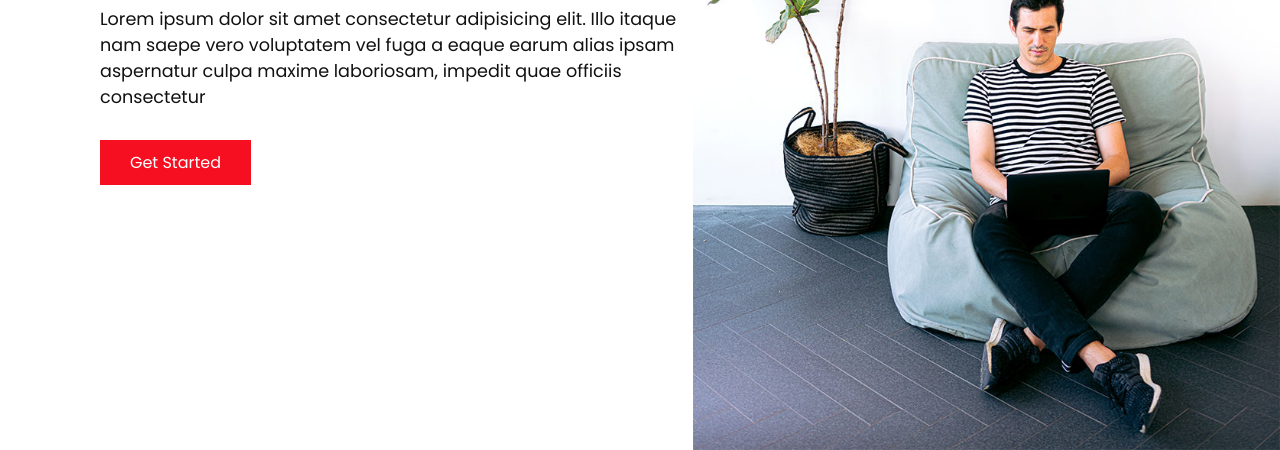
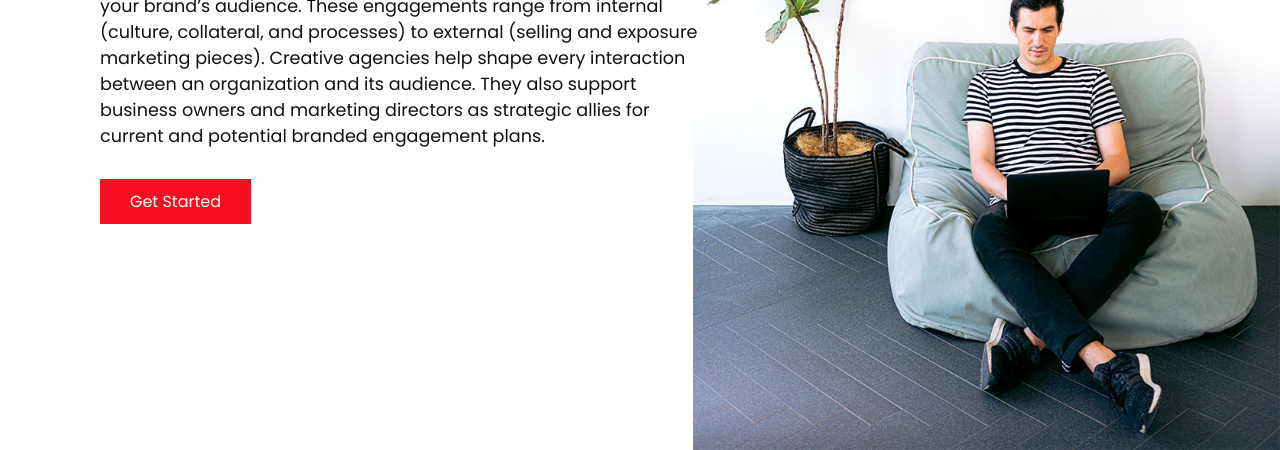
Before and after one commit to PrajwalTikhe1/Creative-Agency, a plain HTML site: page index.html in a window 1280 px wide. Shown: the part 350-800 px from the top of the page. Drawn offline with Linux system fonts and the light colour scheme.

Commit message:
Update index.html

```diff
--- a/index.html
+++ b/index.html
@@ -51,9 +51,11 @@
           your goals.
         </h1>
         <p>
-          Lorem ipsum dolor sit amet consectetur adipisicing elit. Illo itaque
-          nam saepe vero voluptatem vel fuga a eaque earum alias ipsam
-          aspernatur culpa maxime laboriosam, impedit quae officiis consectetur
+          A creative agency focuses on creating strategic engagements with your brand’s audience.
+          These engagements range from internal (culture, collateral, and processes) to external
+          (selling and exposure marketing pieces). Creative agencies help shape every interaction
+          between an organization and its audience. They also support business owners and marketing
+          directors as strategic allies for current and potential branded engagement plans.
         </p>
         <a href="contact.html" class="btn">Get Started</a>
       </div>
```
